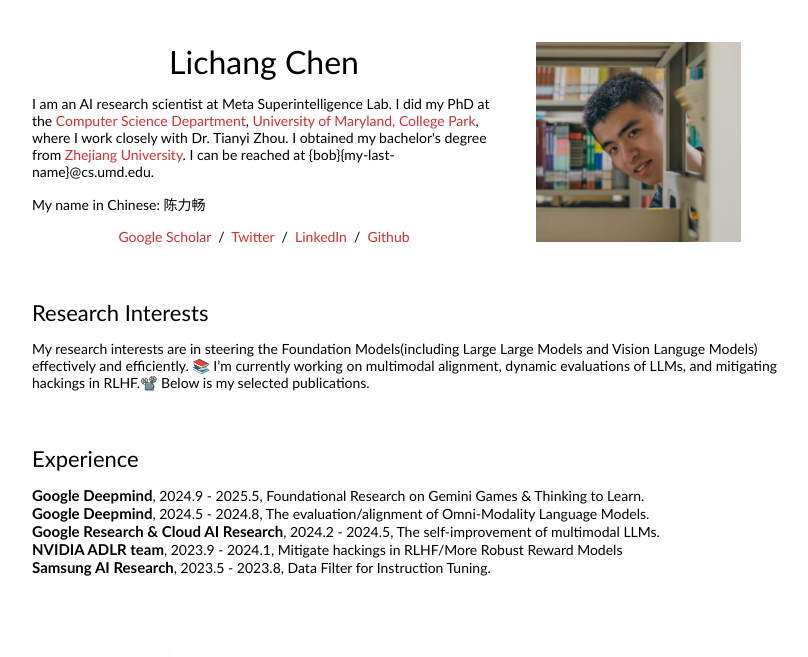
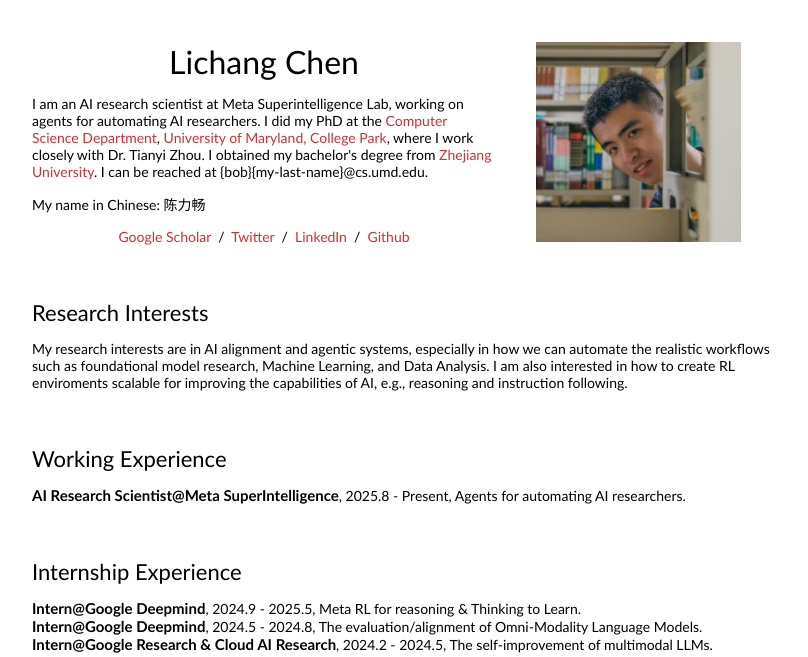
Before and after one commit to Lichang-Chen/Lichang-Chen.github.io, a plain HTML site: page index.html in a window 1280 px wide. Shown: the top 657 px of the page, without its empty margins (228-1036 px from the left). Drawn offline with Linux system fonts and the light colour scheme.

Commit message:
Revise personal bio and experience details in index.html
Updated bio and research interests to reflect current focus on AI alignment and agentic systems. Revised work experience and internship details for accuracy.

```diff
--- a/index.html
+++ b/index.html
@@ -21,7 +21,7 @@
                 <name>Lichang Chen</name>
               </p>
               <!-- bio -->
-              <p> I am an AI research scientist at Meta Superintelligence Lab. I did my PhD at the <a href="https://www.cs.umd.edu/">Computer Science Department</a>, <a href="https://umd.edu/">University of Maryland, College Park</a>, where I work closely with Dr. Tianyi Zhou. I obtained my bachelor's degree from <a href="https://www.zju.edu.cn/english/">Zhejiang University</a>. I can be reached at {bob}{my-last-name}@cs.umd.edu.
+              <p> I am an AI research scientist at Meta Superintelligence Lab, working on agents for automating AI researchers. I did my PhD at the <a href="https://www.cs.umd.edu/">Computer Science Department</a>, <a href="https://umd.edu/">University of Maryland, College Park</a>, where I work closely with Dr. Tianyi Zhou. I obtained my bachelor's degree from <a href="https://www.zju.edu.cn/english/">Zhejiang University</a>. I can be reached at {bob}{my-last-name}@cs.umd.edu.
               </p>
 
               <p>
@@ -49,8 +49,10 @@
             <td style="padding:20px;width:100%;vertical-align:middle">
               <heading>Research Interests</heading>
               <p>
-                My research interests are in steering the Foundation Models(including Large Large Models and Vision Languge Models) effectively and efficiently. 📚
-                I’m currently working on multimodal alignment, dynamic evaluations of LLMs, and mitigating hackings in RLHF.📽️ Below is my selected publications.
+                My research interests are in AI alignment and agentic systems,
+                especially in how we can automate the realistic workflows such as foundational model research, Machine Learning, and Data Analysis.
+                I am also interested in how to create RL enviroments scalable for improving the capabilities of AI,
+                e.g., reasoning and instruction following.
                 <!-- Representative papers are <span class="highlight">highlighted</span>  -->
               </p>
             </td>
@@ -61,17 +63,30 @@
             <table style="width:100%;border:0px;border-spacing:0px;border-collapse:separate;margin-right:auto;margin-left:auto;"><tbody>
             <tr>
               <td style="padding:20px;width:100%;vertical-align:middle">
-              <heading>Experience</heading>
+              <heading>Working Experience</heading>
               <p>
-                <strong style="font-size: 15px;">Google Deepmind</strong>, 2024.9 - 2025.5, Foundational Research on Gemini Games & Thinking to Learn.
+                <strong style="font-size: 15px;">AI Research Scientist@Meta SuperIntelligence</strong>, 2025.8 - Present, Agents for automating AI researchers.
+              </p>
+              </td>
+            </tr>
+            </tbody></table>
+
+        <table style="width:100%;border:0px;border-spacing:0px;border-collapse:separate;margin-right:auto;margin-left:auto;"><tbody>
+          <tr>
+            <table style="width:100%;border:0px;border-spacing:0px;border-collapse:separate;margin-right:auto;margin-left:auto;"><tbody>
+            <tr>
+              <td style="padding:20px;width:100%;vertical-align:middle">
+              <heading>Internship Experience</heading>
+              <p>
+                <strong style="font-size: 15px;">Intern@Google Deepmind</strong>, 2024.9 - 2025.5, Meta RL for reasoning & Thinking to Learn.
                 <br>
-                <strong style="font-size: 15px;">Google Deepmind</strong>, 2024.5 - 2024.8, The evaluation/alignment of Omni-Modality Language Models.
+                <strong style="font-size: 15px;">Intern@Google Deepmind</strong>, 2024.5 - 2024.8, The evaluation/alignment of Omni-Modality Language Models.
                 <br>
-                <strong style="font-size: 15px;">Google Research & Cloud AI Research</strong>, 2024.2 - 2024.5, The self-improvement of multimodal LLMs.
+                <strong style="font-size: 15px;">Intern@Google Research & Cloud AI Research</strong>, 2024.2 - 2024.5, The self-improvement of multimodal LLMs.
                 <br>
-                <strong style="font-size: 15px;">NVIDIA ADLR team</strong>, 2023.9 - 2024.1, Mitigate hackings in RLHF/More Robust Reward Models
+                <strong style="font-size: 15px;">Intern@NVIDIA ADLR team</strong>, 2023.9 - 2024.1, Mitigate hackings in RLHF/More Robust Reward Models
                 <br>
-                <strong style="font-size: 15px;">Samsung AI Research</strong>, 2023.5 - 2023.8, Data Filter for Instruction Tuning.
+                <strong style="font-size: 15px;">Intern@Samsung AI Research</strong>, 2023.5 - 2023.8, Data Filter for Instruction Tuning.
               </p>
               </td>
             </tr>
```
